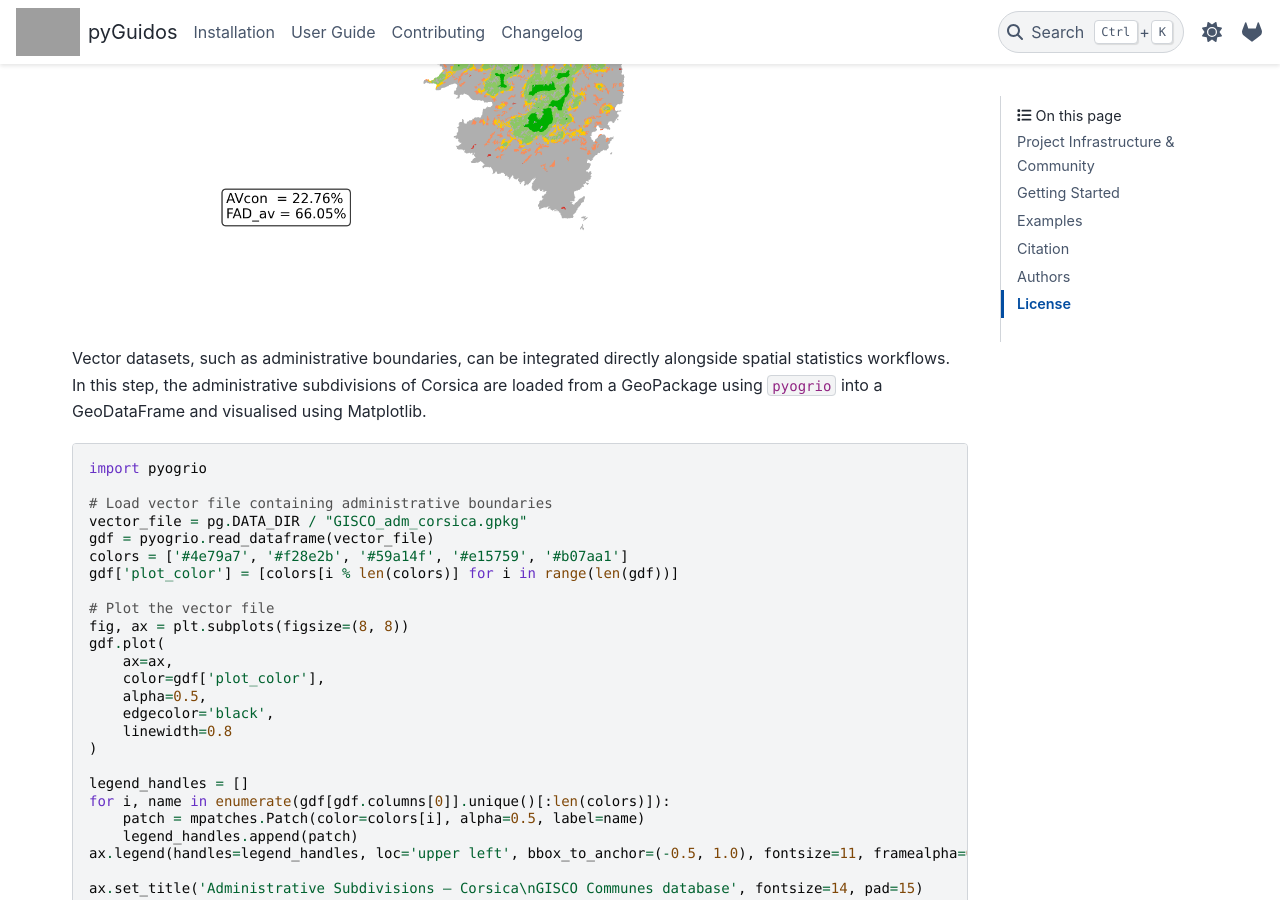
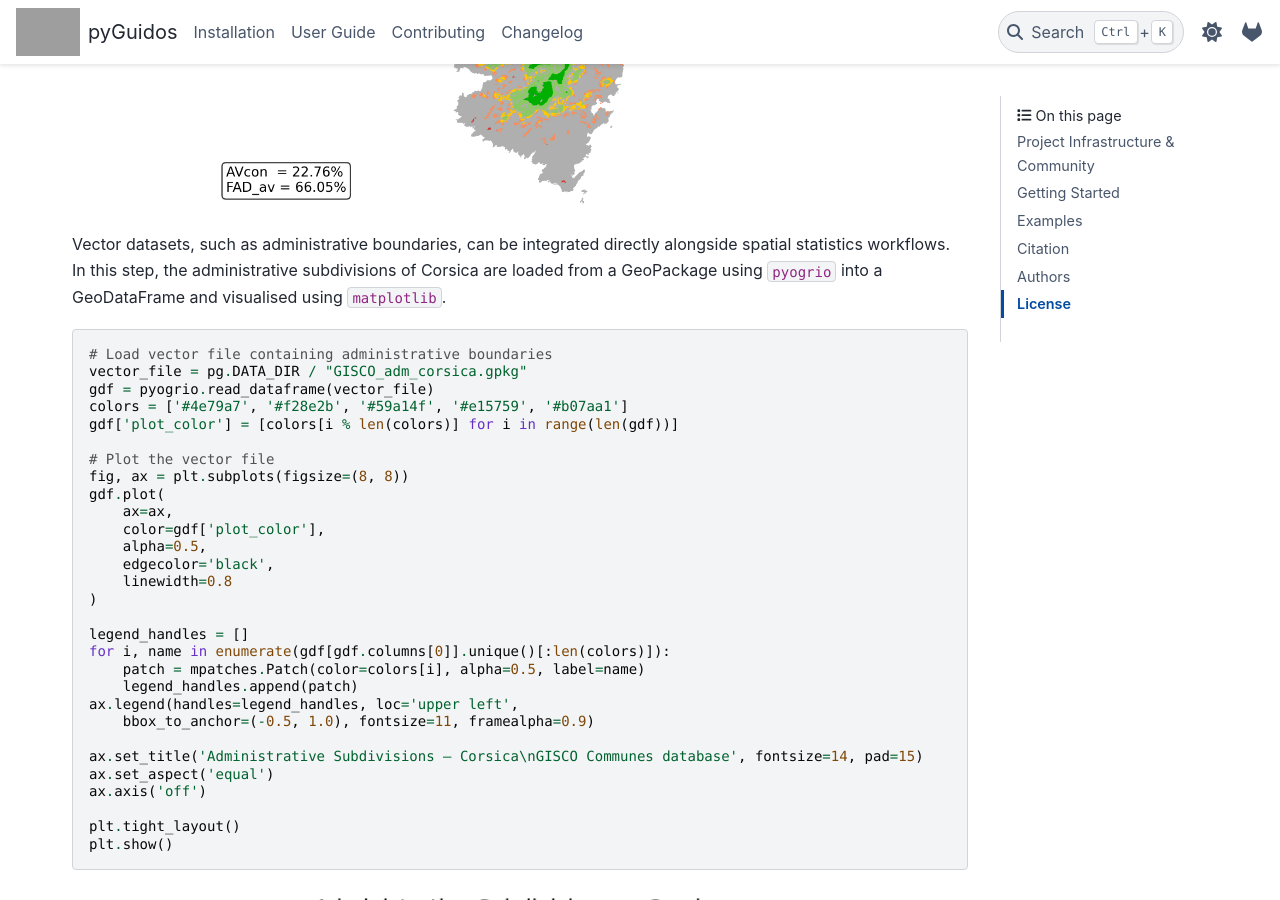
Before and after one commit to nonpenso/pyguidos, a Sphinx documentation site: the page built from docs/index.rst, in a window 1280 px wide and 900 px high, scrolled down 3464 px. Built offline with Sphinx 7.4.7 and the PyData theme 0.15.4, drawn with Linux system fonts in a browser that asks for light colours; some of the changed text lies outside the part shown; grey boxes are pictures that could not be loaded.

Commit message:
add new image and resize

```diff
--- a/docs/index.rst
+++ b/docs/index.rst
@@ -151,11 +152,9 @@ Once the calculation is complete, the resulting GeoTIFF is loaded alongside its
     :alt: CLC2018 frag
 
 
-Vector datasets, such as administrative boundaries, can be integrated directly alongside spatial statistics workflows. In this step, the administrative subdivisions of Corsica are loaded from a GeoPackage using ``pyogrio`` into a GeoDataFrame and visualised using Matplotlib.
+Vector datasets, such as administrative boundaries, can be integrated directly alongside spatial statistics workflows. In this step, the administrative subdivisions of Corsica are loaded from a GeoPackage using ``pyogrio`` into a GeoDataFrame and visualised using ``matplotlib``.
 
 .. code-block:: python
-
-   import pyogrio
 
    # Load vector file containing administrative boundaries
    vector_file = pg.DATA_DIR / "GISCO_adm_corsica.gpkg"
@@ -177,7 +176,8 @@ Vector datasets, such as administrative boundaries, can be integrated directly a
    for i, name in enumerate(gdf[gdf.columns[0]].unique()[:len(colors)]):
        patch = mpatches.Patch(color=colors[i], alpha=0.5, label=name)
        legend_handles.append(patch)
-   ax.legend(handles=legend_handles, loc='upper left', bbox_to_anchor=(-0.5, 1.0), fontsize=11, framealpha=0.9)
+   ax.legend(handles=legend_handles, loc='upper left',
+       bbox_to_anchor=(-0.5, 1.0), fontsize=11, framealpha=0.9)
 
    ax.set_title('Administrative Subdivisions — Corsica\nGISCO Communes database', fontsize=14, pad=15)
    ax.set_aspect('equal')
@@ -186,7 +186,7 @@ Vector datasets, such as administrative boundaries, can be integrated directly a
    plt.tight_layout()
    plt.show()
 
-.. figure:: _image/CorsCLC2018_frag_admin.png
+.. figure:: _image/Cors_admin.png
     :width: 100%
     :align: center
     :alt: Corsica admin vector
```
Also changed, not shown: other parts of docs/index.rst (+2 -1 lines), docs/_image/CorsCLC2018_frag.png, docs/_image/Cors_admin.png (added).
